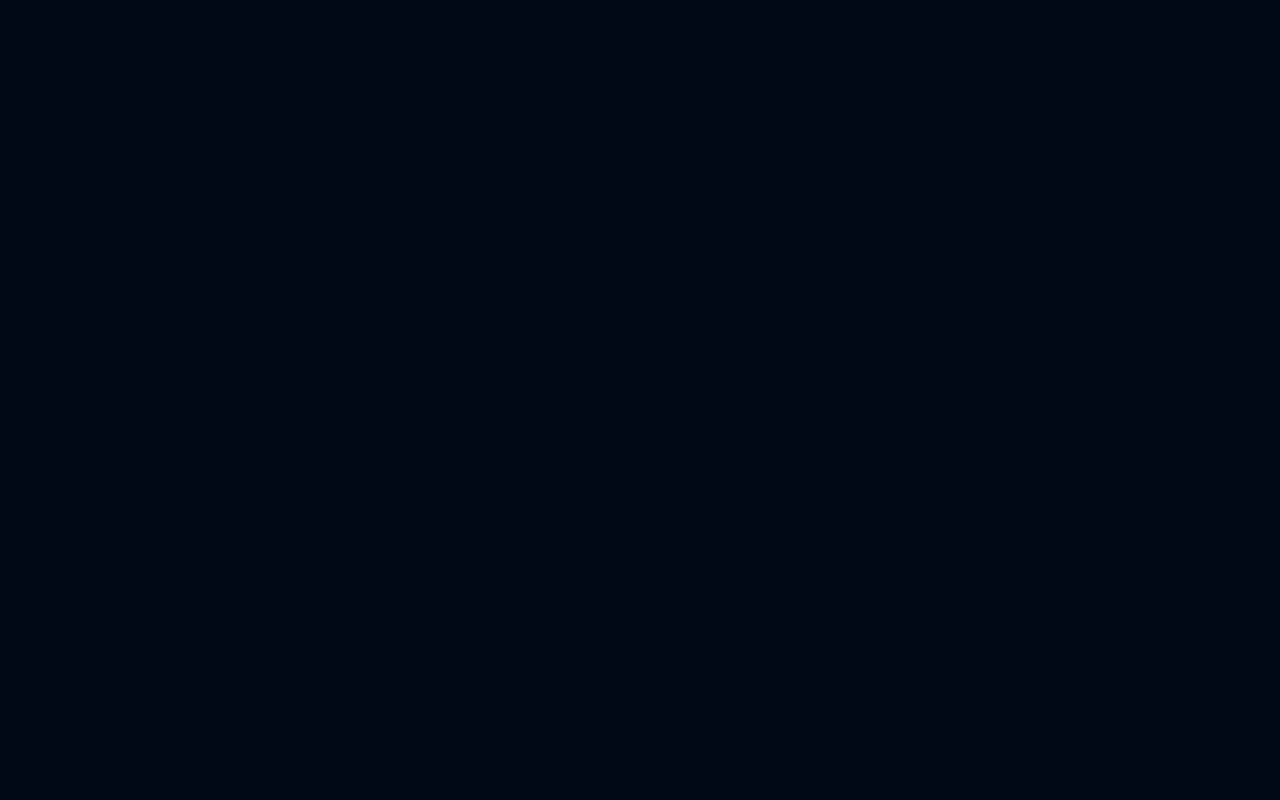
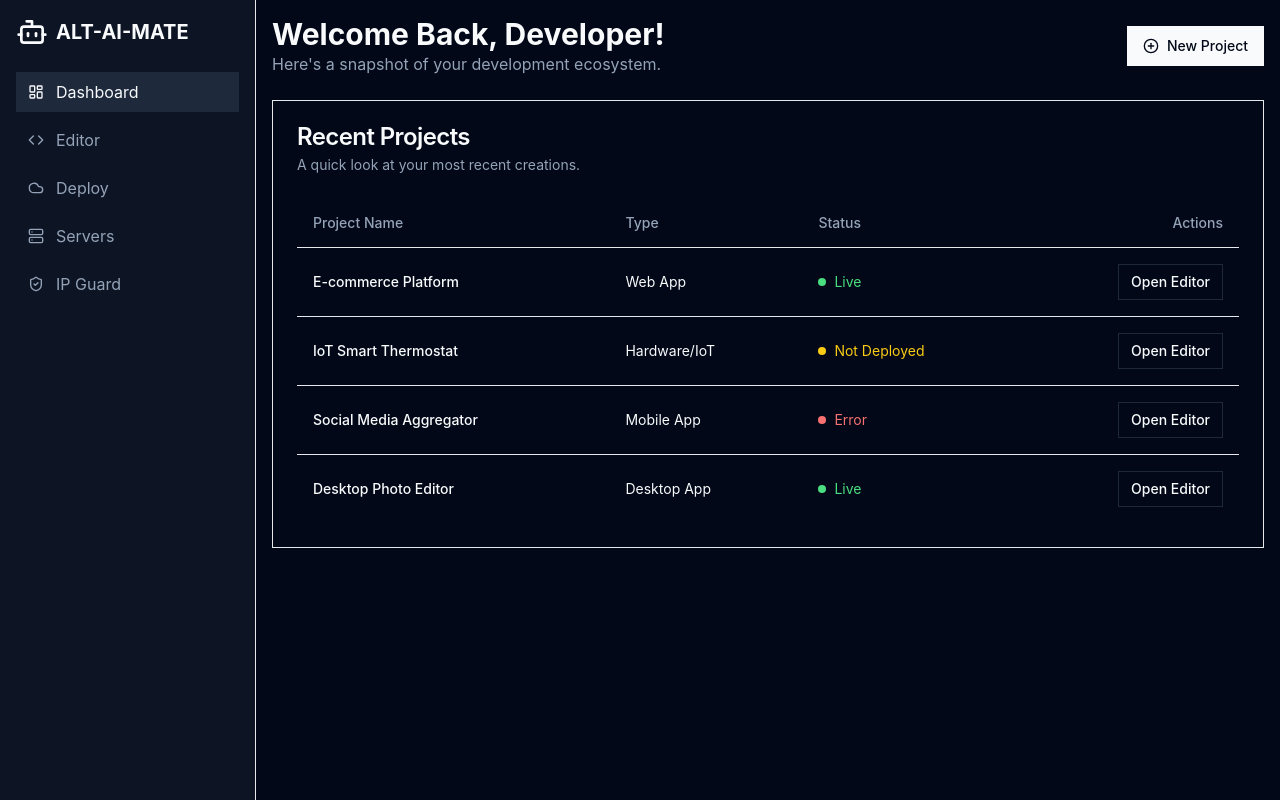
Before and after one commit to Ihateipods4ever/alt-ai-mate, a React (Vite) app in the folder packages/client/: page /app/dashboard in a window 1280 px wide. Before the commit this address had no page. Built offline with nearby package versions, Linux system fonts and the light colour scheme.

Commit message:
start page fix

```diff
--- a/packages/client/src/App.tsx
+++ b/packages/client/src/App.tsx
@@ -4,6 +4,7 @@ import EditorPage from './pages/EditorPage';
 import DashboardLayout from './components/DashboardLayout';
 import DeployPage from './pages/DeployPage';
 import ServersPage from './pages/ServersPage';
+import DashboardPage from './pages/DashboardPage';
 import IpGuardPage from './pages/IpGuardPage';
 
 /**
@@ -13,15 +14,16 @@ function App() {
   return (
     <Router>
       <Routes>
-        {/* The root path now redirects to the new project flow, which is the intended starting point. */}
-        <Route path="/" element={<Navigate to="/new-project" replace />} />
+        {/* The root path now redirects to the dashboard, which is the intended starting point. */}
+        <Route path="/" element={<Navigate to="/app/dashboard" replace />} />
 
         {/* The New Project page is a standalone route without the dashboard layout. */}
         <Route path="/new-project" element={<div className="h-screen w-screen bg-background text-foreground p-4 flex items-center justify-center"><NewProjectPage /></div>} />
 
         {/* The main dashboard layout now lives under the /app path to avoid conflicts. */}
         <Route path="/app" element={<DashboardLayout />}>
-          <Route index element={<Navigate to="/app/editor" replace />} />
+          <Route index element={<Navigate to="/app/dashboard" replace />} />
+          <Route path="dashboard" element={<DashboardPage />} />
           <Route path="editor" element={<EditorPage />} />
           <Route path="deploy" element={<DeployPage />} />
           <Route path="servers" element={<ServersPage />} />
--- a/packages/client/src/components/Sidebar.tsx
+++ b/packages/client/src/components/Sidebar.tsx
@@ -1,8 +1,9 @@
 import { NavLink } from 'react-router-dom';
-import { Code, Cloud, Server, ShieldCheck, Bot } from 'lucide-react';
+import { LayoutDashboard, Code, Cloud, Server, ShieldCheck, Bot } from 'lucide-react';
 import { cn } from '@/lib/utils';
 
 const navItems = [
+  { to: '/app/dashboard', icon: LayoutDashboard, label: 'Dashboard' },
   { to: '/app/editor', icon: Code, label: 'Editor' },
   { to: '/app/deploy', icon: Cloud, label: 'Deploy' },
   { to: '/app/servers', icon: Server, label: 'Servers' },
```
